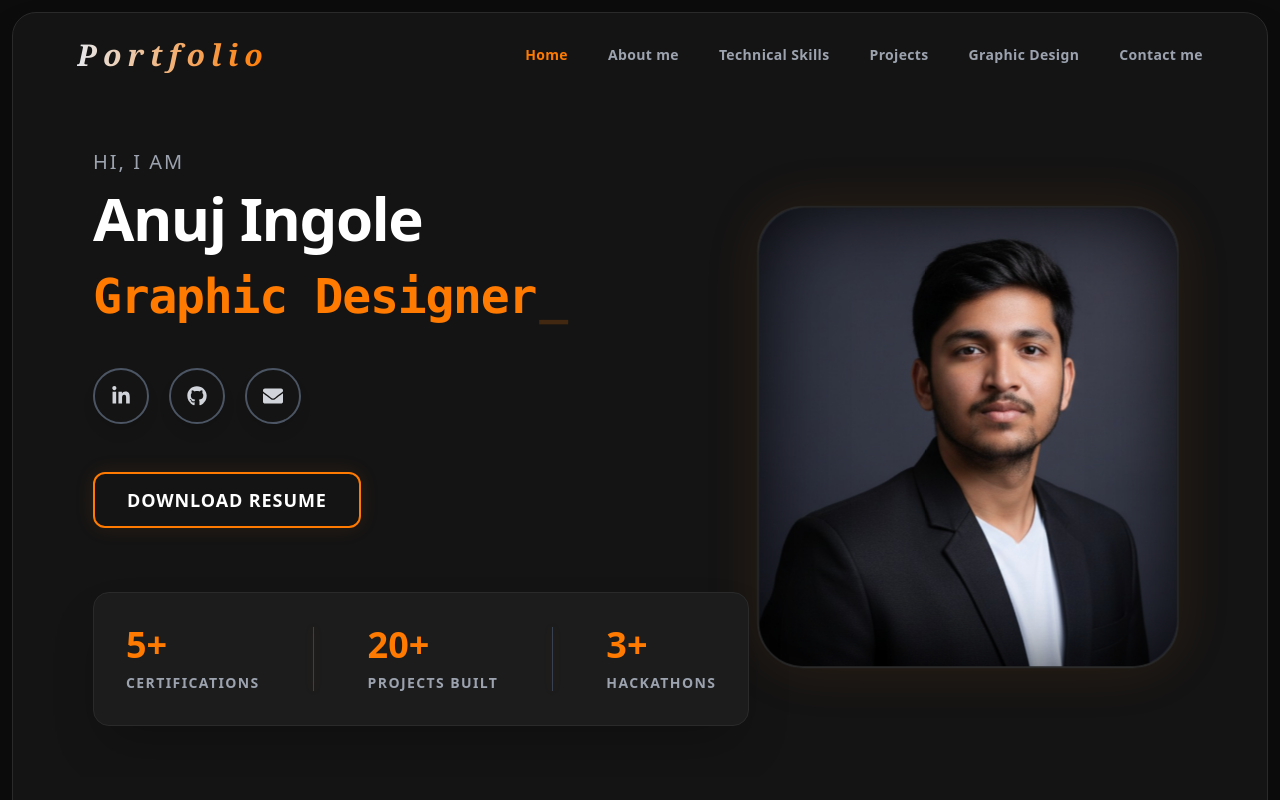
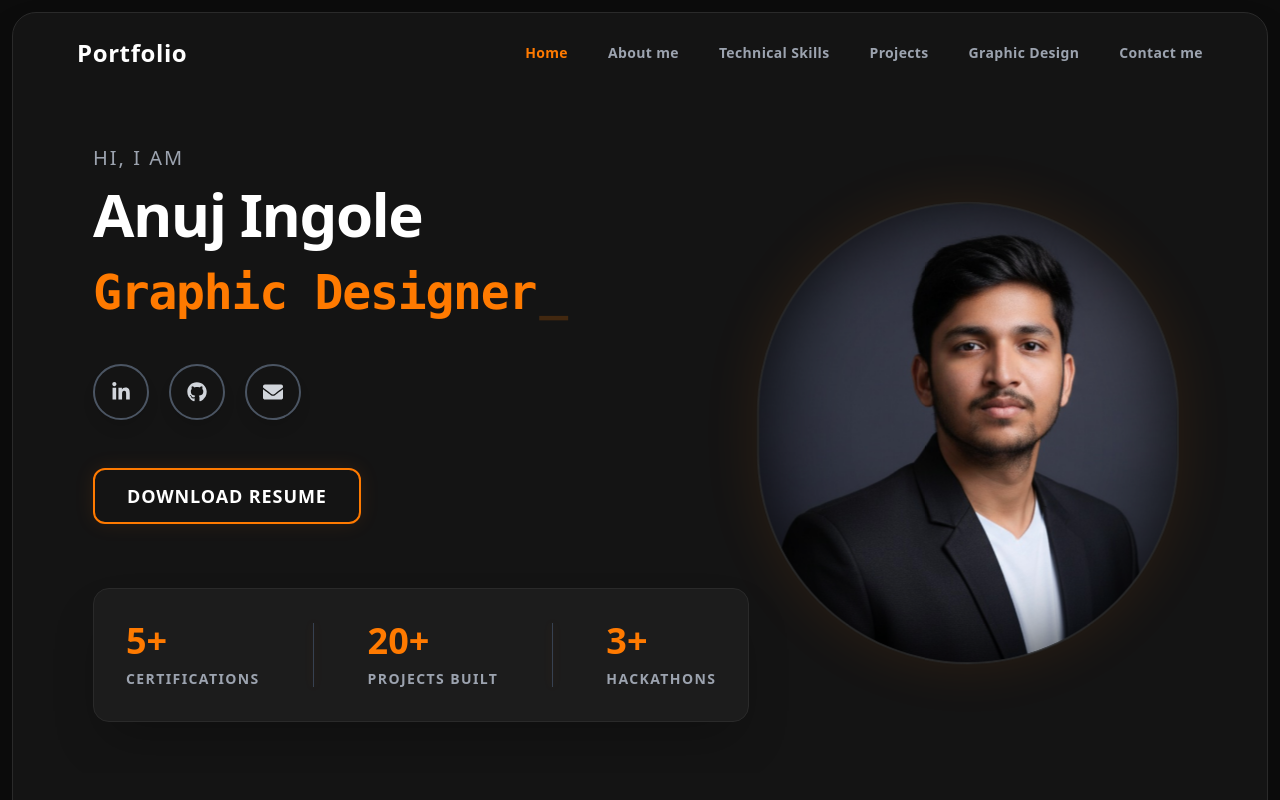
Before and after one commit to anujingole01/portfolio, a React (Vite) app: page / in a window 1280 px wide. Shown: the top 800 px of the page. Built offline with nearby package versions, Linux system fonts and the light colour scheme.

Commit message:
style: final UI adjustments including clean footer, proper normal font for logo, perfect circle profile pic, and red name hover state

```diff
--- /dev/null
+++ b/src/components/Footer.jsx
@@ -0,0 +1,30 @@
+import { FaHeart } from 'react-icons/fa';
+
+const Footer = () => {
+    const currentYear = new Date().getFullYear();
+
+    return (
+        <footer className="w-full relative overflow-hidden py-10 mt-12 bg-gradient-to-b from-transparent to-[#0A0A0A]">
+
+            {/* Subtle top border gradient */}
+            <div className="absolute top-0 left-1/2 -translate-x-1/2 w-[80%] h-px bg-gradient-to-r from-transparent via-[#FF7A00]/50 to-transparent"></div>
+
+            <div className="max-w-[1300px] mx-auto px-8 md:px-16 flex flex-col items-center justify-center relative z-10">
+                <div className="flex items-center justify-center space-x-2 mb-4">
+                    <span className="text-gray-400 text-sm md:text-base font-medium">Designed & Built with</span>
+                    <FaHeart className="text-[#FF1E1E] animate-pulse" size={16} />
+                    <span className="text-gray-400 text-sm md:text-base font-medium">by <span className="text-white font-bold tracking-wide hover:text-[#FF7A00] transition-colors cursor-pointer">Anuj Ingole</span></span>
+                </div>
+
+                <p className="text-gray-600 text-xs md:text-sm font-semibold tracking-widest uppercase">
+                    &copy; {currentYear} All Rights Reserved.
+                </p>
+
+                {/* Ambient Glow */}
+                <div className="absolute top-1/2 left-1/2 -translate-x-1/2 -translate-y-1/2 w-[300px] h-[100px] bg-[#FF7A00]/5 blur-[80px] rounded-full -z-10"></div>
+            </div>
+        </footer>
+    );
+};
+
+export default Footer;
--- a/src/components/Hero.jsx
+++ b/src/components/Hero.jsx
@@ -38,7 +38,7 @@ const Hero = () => {
                     </motion.p>
                     <motion.h2
                         variants={itemVariants}
-                        className="text-white text-5xl md:text-6xl font-black tracking-tight mb-2 hover:text-[#FF7A00] hover:scale-105 transition-all duration-300 origin-left cursor-default"
+                        className="text-white text-5xl md:text-6xl font-black tracking-tight mb-2 hover:text-[#FF1E1E] hover:scale-105 transition-all duration-300 origin-left cursor-default"
                     >
                         {profile.name}
                     </motion.h2>
@@ -129,7 +129,7 @@ const Hero = () => {
                                 repeatType: "reverse",
                                 ease: "easeInOut"
                             }}
-                            className="relative w-full h-full m-auto rounded-[3rem] overflow-hidden border-2 border-[#2A2A2A] shadow-[0_0_60px_rgba(255,122,0,0.1)] hover:shadow-[0_0_80px_rgba(255,122,0,0.25)] ring-4 ring-transparent hover:ring-[#FF7A00]/20 flex justify-center items-center transition-all duration-500"
+                            className="relative w-full h-full m-auto rounded-full overflow-hidden border-2 border-[#2A2A2A] shadow-[0_0_60px_rgba(255,122,0,0.1)] hover:shadow-[0_0_80px_rgba(255,122,0,0.25)] ring-4 ring-transparent hover:ring-[#FF7A00]/20 flex justify-center items-center transition-all duration-500"
                         >
                             <img
                                 src={profilePic}
@@ -137,7 +137,7 @@ const Hero = () => {
                                 className="w-full h-full object-cover object-top filter contrast-110 saturate-[1.1] hover:scale-110 transition-transform duration-700"
                             />
                             {/* Inner vignette shadow for depth */}
-                            <div className="absolute inset-0 rounded-[3rem] shadow-[inset_0_0_80px_rgba(0,0,0,0.8)] pointer-events-none"></div>
+                            <div className="absolute inset-0 rounded-full shadow-[inset_0_0_80px_rgba(0,0,0,0.8)] pointer-events-none"></div>
                         </motion.div>
 
                         {/* Floating elements behind */}
--- a/src/components/Layout.jsx
+++ b/src/components/Layout.jsx
@@ -1,5 +1,5 @@
 import Navbar from './Navbar';
-
+import Footer from './Footer';
 const Layout = ({ children }) => {
     return (
         <div className="min-h-screen bg-[#0C0C0C] text-gray-100 flex items-center justify-center p-1 lg:p-3 overflow-hidden">
@@ -9,6 +9,7 @@ const Layout = ({ children }) => {
                 <main className="flex-grow pb-12">
                     {children}
                 </main>
+                <Footer />
             </div>
         </div>
     );
--- a/src/components/Navbar.jsx
+++ b/src/components/Navbar.jsx
@@ -35,7 +35,7 @@ const Navbar = () => {
                 {/* LOGO replaced with Portfolio */}
                 <div className="flex-shrink-0 cursor-pointer">
                     <RouterLink to="/" onClick={() => window.scrollTo(0, 0)}>
-                        <h1 className="text-3xl font-black tracking-[0.2em] font-serif italic text-transparent bg-clip-text bg-gradient-to-r from-gray-200 to-[#FF7A00] transition-transform hover:scale-105">
+                        <h1 className="text-2xl font-bold tracking-wide text-white transition-transform hover:scale-105">
                             Portfolio
                         </h1>
                     </RouterLink>
```
